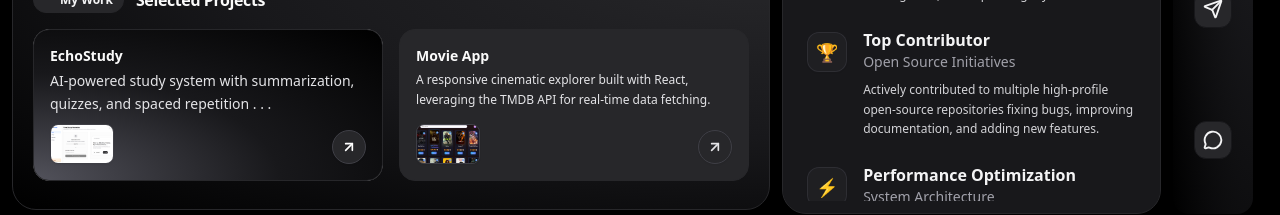
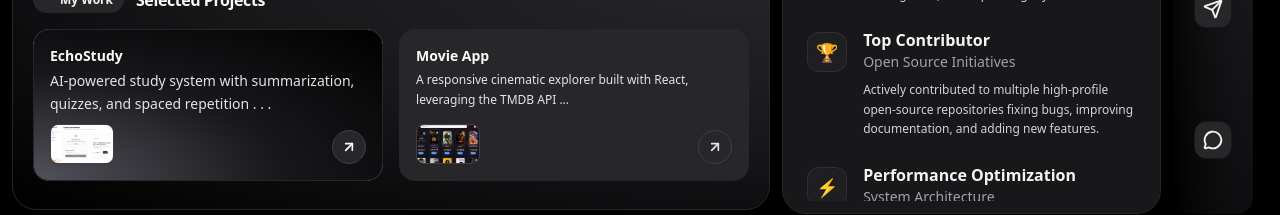
Before and after one commit to gosag/bentofolio, a React (Vite) app in the folder bentofolio/: page / in a window 1280 px wide. Shown: the part 694-909 px from the top of the page. Built offline with nearby package versions, Linux system fonts and the light colour scheme.

Commit message:
fix: add @vercel/analytics dependency and integrate Analytics component in App

```diff
--- a/bentofolio/package.json
+++ b/bentofolio/package.json
@@ -10,6 +10,7 @@
     "preview": "vite preview"
   },
   "dependencies": {
+    "@vercel/analytics": "^2.0.1",
     "framer-motion": "^12.38.0",
     "lucide-react": "^0.577.0",
     "react": "^19.2.4",
--- a/bentofolio/src/App.tsx
+++ b/bentofolio/src/App.tsx
@@ -3,6 +3,8 @@ import DetailsPanel from "./DetailsPanel";
 import SocialBar from "./SocialsBar";
 import { useRef, useState } from "react";
 import { motion } from "framer-motion";
+import { Analytics } from "@vercel/analytics/react";
+
 export default function App() {
   const spotlightRef = useRef<HTMLDivElement>(null);
   const [isHovered, setIsHovered] = useState(false);
@@ -48,6 +50,7 @@ const staggerContainer = {
       <ProfileCard />
       <DetailsPanel />
       <SocialBar />
+      <Analytics />
     </motion.div>
   );
 }
--- a/bentofolio/src/ProfileCard.tsx
+++ b/bentofolio/src/ProfileCard.tsx
@@ -176,7 +176,7 @@ function ProjectsCard() {
               Movie App
             </h2>
             <p className="text-xs text-zinc-500  line-clamp-2 leading-relaxed dark:text-zinc-200">
-              A responsive cinematic explorer built with React, leveraging the TMDB API for real-time data fetching.
+              A responsive cinematic explorer built with React, leveraging the TMDB API ...
             </p>
           </div>
 
```
Also changed, not shown: 1 other file (tests, documents, lock files or other folders).
